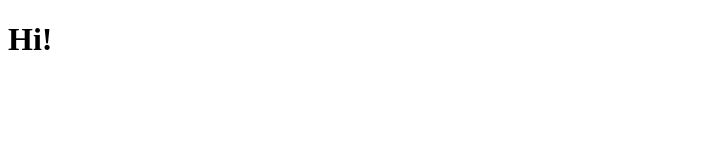
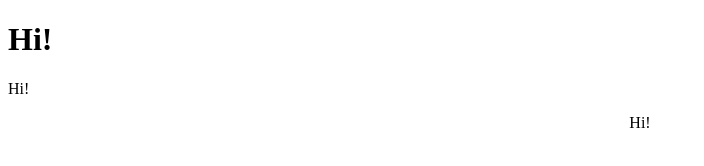
Before and after one commit to ibbleonk/ibbleonk.github.io, a plain HTML site: page index.html in a window 1280 px wide. Shown: the full height of the page, 0-704 px from the left. Drawn offline with Linux system fonts and the light colour scheme.

Commit message:
Update index.html

```diff
--- a/index.html
+++ b/index.html
@@ -2,6 +2,7 @@
 <html>
 <body>
 <h1>Hi!</h1>
-<p></p>
+<p>Hi!</p>
+<center>Hi!<center>
 </body>
 </html>
```
